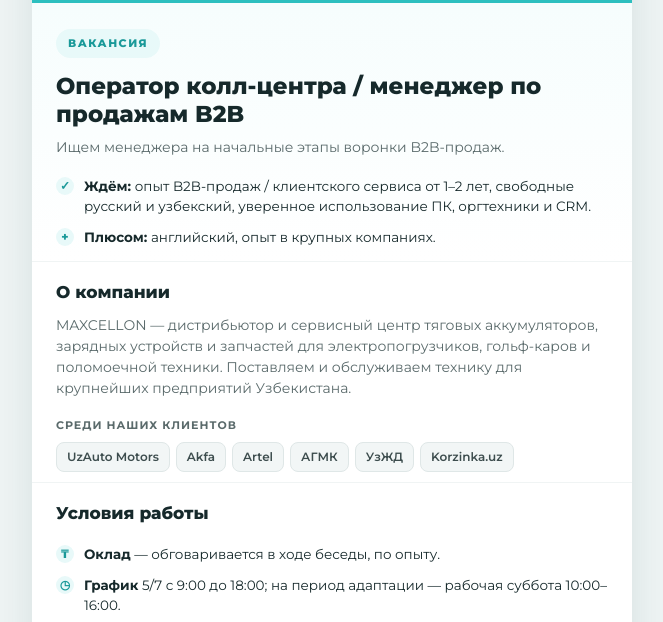
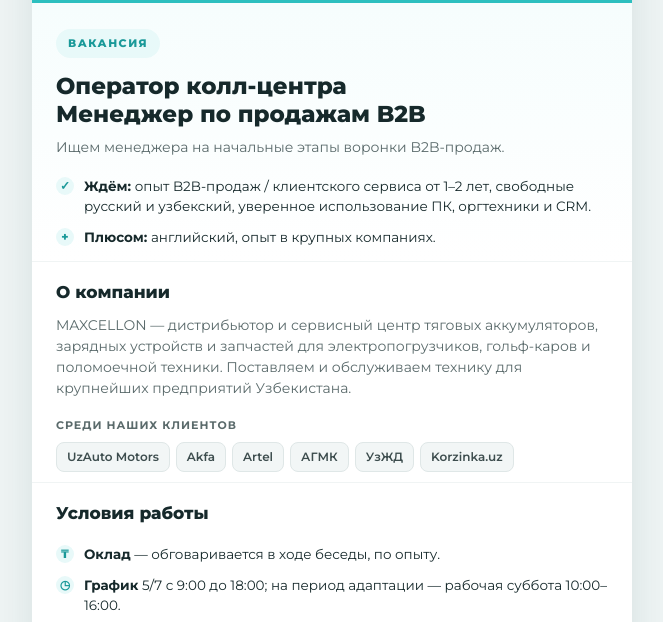
Before and after one commit to maxcellon02-coder/maxcellon-vacancy, a plain HTML site: page index.html in a window 1280 px wide. Shown: the part 163-785 px from the top of the page, without its empty margins (308-971 px from the left). Drawn offline with Linux system fonts and the light colour scheme.

Commit message:
style: two-line job title

```diff
--- a/index.html
+++ b/index.html
@@ -87,7 +87,7 @@ input.err,select.err,textarea.err{border-color:#e05656;box-shadow:0 0 0 3px rgba
   <main id="main">
     <section class="hero">
       <span class="kicker">Вакансия</span>
-      <h1>Оператор колл-центра / менеджер по продажам B2B</h1>
+      <h1>Оператор колл-центра<br>Менеджер по продажам B2B</h1>
       <p class="lead">Ищем менеджера на начальные этапы воронки B2B-продаж.</p>
       <ul class="facts">
         <li><span class="dot">✓</span><span><b>Ждём:</b> опыт B2B-продаж / клиентского сервиса от 1–2 лет, свободные русский и узбекский, уверенное использование ПК, оргтехники и CRM.</span></li>
```
